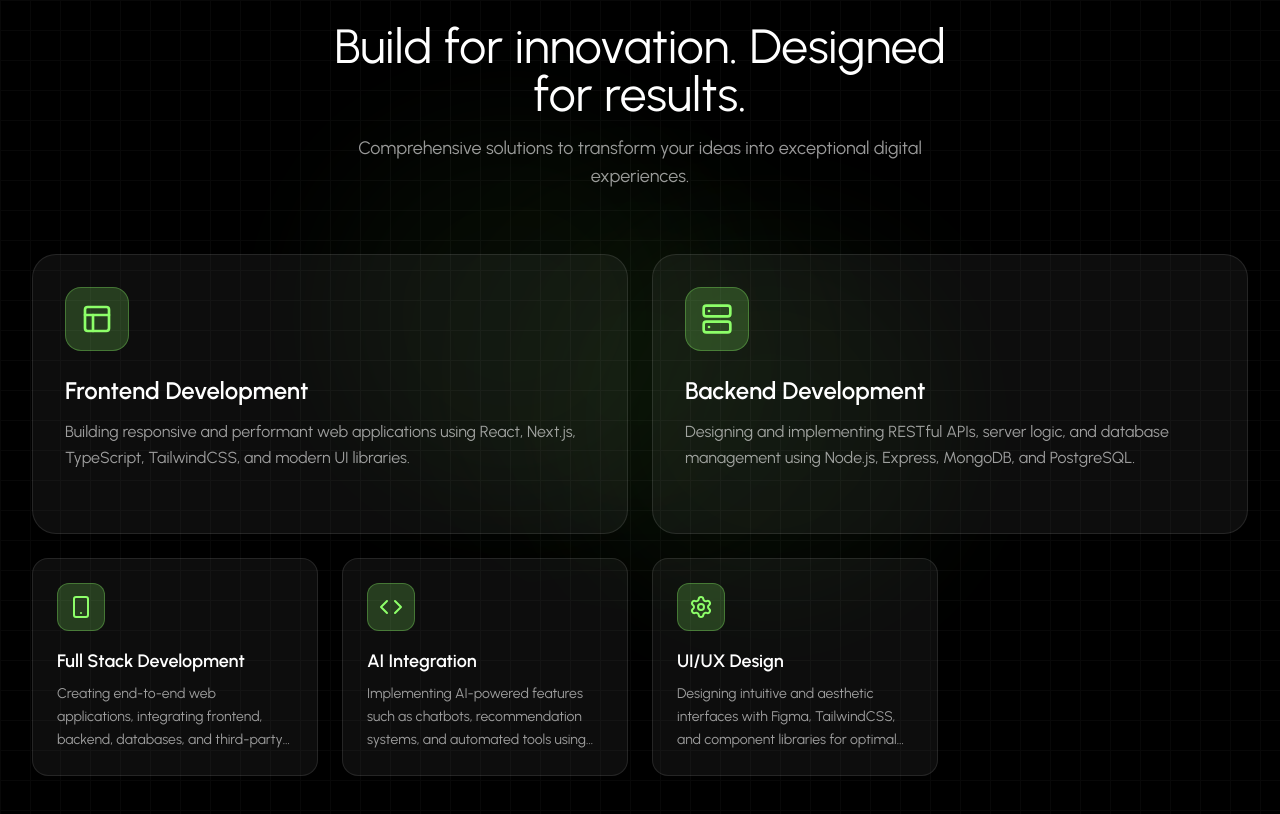
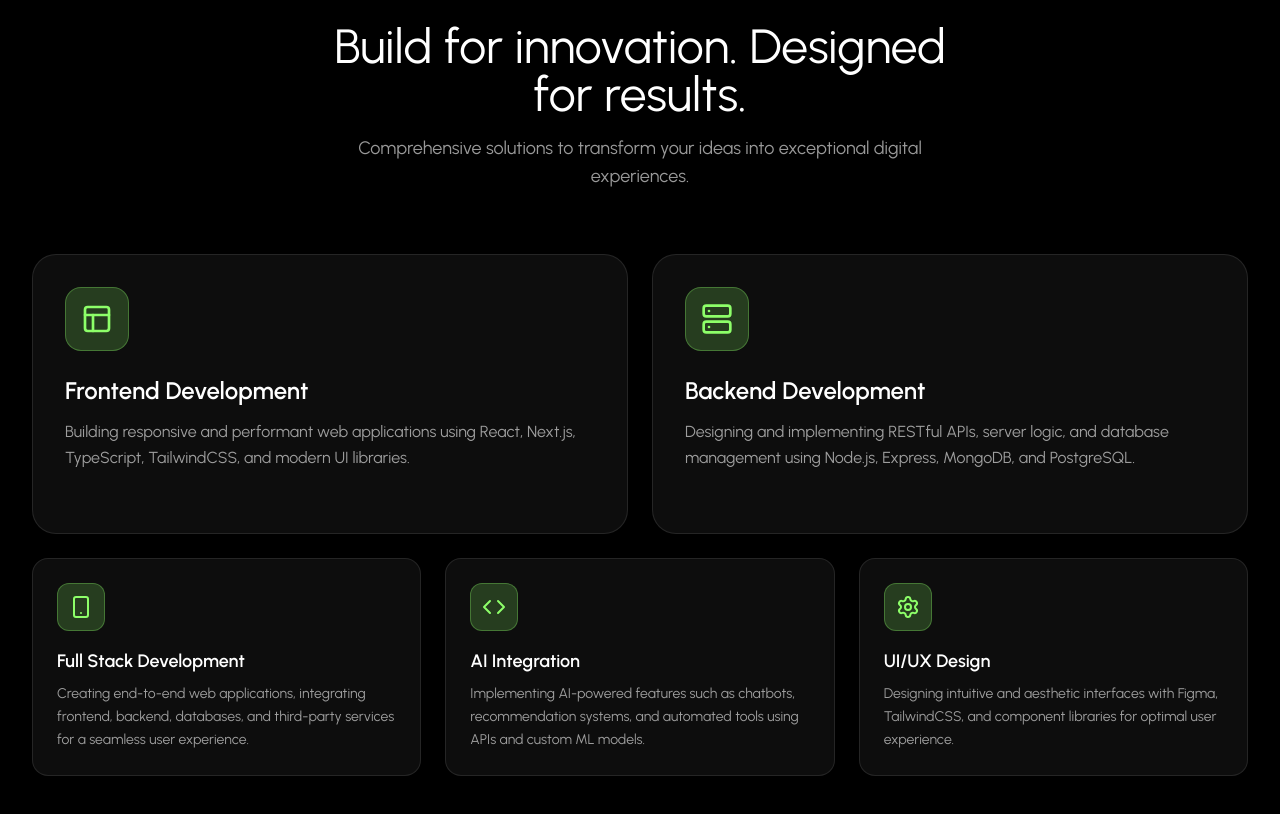
Before and after one commit to Pathumi-Kaveesha/Portfolio, a React (Vite) app in the folder react-dev-portfolio/: page / in a window 1280 px wide. Shown: the part 3800-4614 px from the top of the page. Built offline with nearby package versions, Linux system fonts and the light colour scheme.

Commit message:
Add fadeIn options and stylings for service, and project sections

```diff
--- a/react-dev-portfolio/src/components/sections/Services.tsx
+++ b/react-dev-portfolio/src/components/sections/Services.tsx
@@ -1,55 +1,131 @@
-import React from "react";
+import React, { useEffect, useRef, useState } from "react";
 import { services } from "../../data/services";
 import * as Icons from "lucide-react";
 import { Wrench } from "lucide-react";
 import FadeIn from "../animations/FadeIn";
 
 const Services = () => {
+  const [visibleCards, setVisibleCards] = useState<Set<number>>(new Set());
+  const [titleVisible, setTitleVisible] = useState(false);
+
+  const titleRef = useRef<HTMLDivElement | null>(null);
+  const cardRefs = useRef<Array<HTMLDivElement | null>>([]);
+
+  // Title animation observer
+  useEffect(() => {
+    const observer = new IntersectionObserver(
+      ([entry]) => {
+        if (entry.isIntersecting) {
+          setTitleVisible(true);
+        }
+      },
+      {
+        threshold: 0.2,
+        rootMargin: "0px 0px -100px 0px",
+      },
+    );
+
+    const currentTitle = titleRef.current;
+
+    if (currentTitle) {
+      observer.observe(currentTitle);
+    }
+
+    return () => {
+      if (currentTitle) {
+        observer.unobserve(currentTitle);
+      }
+      observer.disconnect();
+    };
+  }, []);
+
+  // Cards animation observer
+  useEffect(() => {
+    const observers: IntersectionObserver[] = [];
+
+    cardRefs.current.forEach((ref, index) => {
+      if (!ref) return;
+
+      const observer = new IntersectionObserver(
+        ([entry]) => {
+          if (entry.isIntersecting) {
+            setVisibleCards((prev) => {
+              const updated = new Set(prev);
+              updated.add(index);
+              return updated;
+            });
+          }
+        },
+        {
+          threshold: 0.2,
+          rootMargin: "0px 0px -50px 0px",
+        },
+      );
+
+      observer.observe(ref);
+      observers.push(observer);
+    });
+
+    return () => {
+      observers.forEach((observer) => observer.disconnect());
+    };
+  }, []);
+
   return (
     <section id="services" className="relative py-20 bg-black overflow-hidden">
-      <div className="absolute inset-0 overflow-hidden">
-        <div className="absolute top-1/4 left-1/4 w-96 h-96 bg-primary/20 opacity-20 rounded-full blur-3xl" />
-        <div className="absolute bottom-1/4 right-1/4 w-96 h-96 bg-primary/20 opacity-20 rounded-full blur-3xl" />
-        <div className="absolute top-1/2 left-1/2 -translate-x-1/2 -translate-y-1/2  w-96 h-96 bg-primary/10 opacity-20 rounded-full blur-3xl" />
-      </div>
-
+      <div className="relative z-10 max-w-7xl mx-auto px-4 sm:px-6 lg:px-8">
+        {/* Title Section */}
         <div
-        className="absolute inset-0 opacity-[0.03]"
-        style={{
-          backgroundImage: `linear-gradient(to right, white 1px, transparent 1px), linear-gradient(to bottom, white 1px, transparent 1px)`,
-          backgroundSize: "30px 30px",
-        }}
-      />
-
-      <div className="relative z-10 max-w-7xl mx-auto px-4 sm:px-6 lg:px-8">
-        <FadeIn delay={0}>
-          <div className="text-center mb-16">
+          ref={titleRef}
+          className={`text-center mb-16 transition-all duration-1000 ease-out ${
+            titleVisible
+              ? "opacity-100 translate-y-0"
+              : "opacity-0 translate-y-10"
+          }`}
+        >
           <div className="inline-flex items-center gap-2 px-4 py-2 bg-primary/10 border border-primary/30 rounded-full mb-6">
             <Wrench className="w-4 h-4 text-primary" />
             <span className="text-sm text-primary font-medium tracking-wider uppercase">
               What I Offer
             </span>
           </div>
+
           <h2 className="text-4xl lg:text-5xl font-normal text-white mb-4 max-w-2xl mx-auto">
             Build for innovation. Designed for results.
           </h2>
+
           <p className="text-lg text-white/60 max-w-xl mx-auto">
             Comprehensive solutions to transform your ideas into exceptional
             digital experiences.
           </p>
         </div>
-        </FadeIn>
 
+        {/* First 2 Cards */}
         <div className="grid grid-cols-1 lg:grid-cols-2 gap-6 mb-6">
           {services.slice(0, 2).map((service, index) => {
             const IconComponent = (Icons[service.icon as keyof typeof Icons] ??
               Icons.Code2) as React.ElementType;
 
+            const isLeft = index === 0;
+
             return (
-              <FadeIn key={service.id} delay={100 + index * 100}>
+              <div
+                key={service.id}
+                ref={(el) => {
+                  cardRefs.current[index] = el;
+                }}
+                className={`transition-all duration-1000 ease-out ${
+                  visibleCards.has(index)
+                    ? "opacity-100 translate-x-0"
+                    : isLeft
+                      ? "opacity-0 -translate-x-20"
+                      : "opacity-0 translate-x-20"
+                }`}
+                style={{ transitionDelay: `${index * 150}ms` }}
+              >
                 <div className="group relative bg-white/5 border border-white/10 rounded-3xl p-8 hover:border-primary/30 transition-all duration-300 h-full min-h-[280px] flex flex-col">
                   <div className="mb-6">
-                    <div className="w-16 h-16 rounded-2xl bg-primary/20 border border-primary/30 flex items-center justify-center group-hover:scale-110 transition-transform duration-300">
+                    <div className="w-16 h-16 rounded-2xl bg-primary/20 border border-primary/30 flex items-center justify-center">
                       <IconComponent className="w-8 h-8 text-primary" />
                     </div>
                   </div>
@@ -62,40 +138,52 @@ const Services = () => {
                       {service.description}
                     </p>
                   </div>
-
-                  <div className="absolute inset-0 bg-linear-to-br from-primary/0 to-primary/0 group-hover:from-primary/5 group-hover:to-primary/5 rounded-3xl transition-all duration-300 pointer-events-none" />
                 </div>
-              </FadeIn>
+              </div>
             );
           })}
         </div>
 
-        <div className="grid grid-cols-1 md:grid-cols-2 lg:grid-cols-4 gap-6">
+        {/* Remaining Cards */}
+        <div className="grid grid-cols-1 md:grid-cols-2 lg:grid-cols-3 gap-6">
           {services.slice(2).map((service, index) => {
             const IconComponent = (Icons[service.icon as keyof typeof Icons] ??
               Icons.Code2) as React.ElementType;
 
+            const cardIndex = index + 2;
+            const isLeft = index % 2 === 0;
+
             return (
-              <FadeIn key={service.id} delay={300 + index * 100}>
+              <div
+                key={service.id}
+                ref={(el) => {
+                  cardRefs.current[cardIndex] = el;
+                }}
+                className={`transition-all duration-1000 ease-out ${
+                  visibleCards.has(cardIndex)
+                    ? "opacity-100 translate-x-0"
+                    : isLeft
+                      ? "opacity-0 -translate-x-20"
+                      : "opacity-0 translate-x-20"
+                }`}
+                style={{ transitionDelay: `${index * 150}ms` }}
+              >
                 <div className="group relative bg-white/5 border border-white/10 rounded-2xl p-6 hover:border-primary/30 transition-all duration-300 h-full">
                   <div className="mb-4">
-                    <div className="w-12 h-12 rounded-xl bg-primary/20 border border-primary/30 flex items-center justify-center group-hover:scale-110 transition-transform duration-300">
+                    <div className="w-12 h-12 rounded-xl bg-primary/20 border border-primary/30 flex items-center justify-center">
                       <IconComponent className="w-6 h-6 text-primary" />
                     </div>
                   </div>
 
-                  <div>
                   <h3 className="text-lg font-semibold text-white mb-2 group-hover:text-[#A8FF8D] transition-colors duration-300">
                     {service.title}
                   </h3>
+
                   <p className="text-sm text-white/60 leading-relaxed line-clamp-3">
                     {service.description}
                   </p>
                 </div>
-
-                  <div className="absolute inset-0 bg-linear-to-br from-primary/0 to-primary/0 group-hover:from-primary/5 group-hover:to-primary/5 rounded-2xl transition-all duration-300 pointer-events-none" />
               </div>
-              </FadeIn>
             );
           })}
         </div>
```
Also changed, not shown: react-dev-portfolio/src/components/sections/Projects.tsx (+59 -6 lines). Lines whose indentation alone changed are shown as unchanged.
